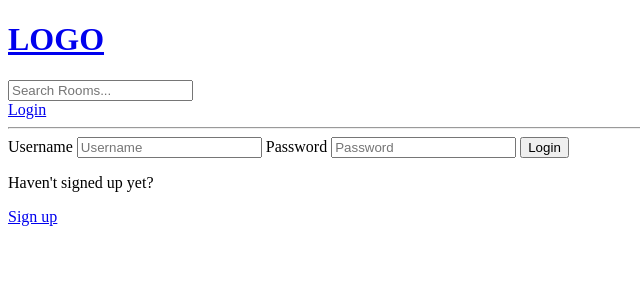
After one commit to thmjiya022/studyBud, a Django app: page /login/ in a window 1280 px wide. The commit adds this page. Shown: the top 300 px of the page, without its empty margins (0-640 px from the left). Run offline with Django 3.2, Linux system fonts and the light colour scheme.

Commit message:
user registation

```diff
--- a/base/templates/base/home.html
+++ b/base/templates/base/home.html
@@ -35,8 +35,11 @@
         <div>
             {% for room in rooms %}
                 <div>
+                    {% if request.user == room.host %}
                     <a href="{% url 'update-room' room.id %}">Edit</a>
                     <a href="{% url 'delete-room' room.id %}">Delete</a>
+                    {% endif %}
+
                     <span>@{{room.host.username}}</span>
                     <h5>{{room.id}} -- <a href="{% url 'room' room.id%}">{{room.name}}</a></h5>
                 </div>
--- /dev/null
+++ b/base/templates/base/login_register.html
@@ -0,0 +1,38 @@
+{% extends 'main.html' %}
+
+
+{% block content%}
+
+{% if page == 'login'%}
+<div>
+    <form method="POST" action="">
+        {% csrf_token %}
+        <label>Username</label>
+        <input type="text" name="username" placeholder="Username" />
+
+        <label>Password</label>
+        <input type="password" name="password" placeholder="Password" />
+
+        <input type="submit" value="Login" />
+
+    </form>
+
+    <p>Haven't signed up yet?</p>
+    <a href="{% url 'register' %}">Sign up</a>
+</div>
+{% else %}
+<div>
+    <form method="POST" action="">
+        {% csrf_token %}
+        {{form.as_p}}
+        <input type="submit" value="Register" />
+
+    </form>
+
+    <p>Already signed up yet?</p>
+    <a href="{% url 'login' %}">Login</a>
+</div>
+
+{% endif %}
+
+{% endblock content%}
--- a/base/urls.py
+++ b/base/urls.py
@@ -2,8 +2,13 @@ from django.urls import path
 from . import views
 
 urlpatterns = [
+    path('login/', views.login_page, name='login'),
+    path('logout/', views.logout_user, name='logout'),
+    path('register/', views.register_page, name='register'),
+
     path('', views.home, name='home'),
     path('room/<str:pk>/', views.room, name='room'),
+
     path('create-room/', views.create_room, name = 'create-room'),
     path('update-room<str:pk>/', views.update_room, name = 'update-room'),
     path('delete-room<str:pk>/', views.delete_room, name = 'delete-room'),
--- a/base/views.py
+++ b/base/views.py
@@ -1,9 +1,62 @@
 from django.shortcuts import render, redirect
+from django.http import HttpResponse
+from django.contrib import messages
+from django.contrib.auth.decorators import login_required
 from django.db.models import Q
+from django.contrib.auth.models import User
+from django.contrib.auth import authenticate, login,logout
+from django.contrib.auth.forms import UserCreationForm
 from . models import Room,Topic
 from . forms import RoomForm
 
 # Create your views here.
+
+def login_page(request):
+    page = 'login'
+
+    if request.user.is_authenticated:
+        return redirect('home')
+
+    if request.method == 'POST':
+        username = request.POST.get('username').lower()
+        password = request.POST.get('password')
+
+        try:
+            User.objects.get(username=username)
+        except:
+            messages.error(request, 'User does not exist')
+
+        user= authenticate(request,username=username, password=password)
+
+        if user is not None:
+            login(request, user)
+            return redirect('home')
+        else:
+            messages.error(request, 'Username OR password does not exist')
+
+    context = {'page':page}
+    return render(request, 'base/login_register.html', context)
+
+def logout_user(request):
+    logout(request)
+    return redirect('home')
+
+def register_page(request):
+    form = UserCreationForm()
+
+    if request.method == 'POST':
+        form = UserCreationForm(request.POST)
+        if form.is_valid():
+            user = form.save(commit=False)
+            user.username = user.username.lower()
+            user.save()
+            login(request,user)
+            return redirect('home')
+        else:
+            messages.error(request, 'An error occured during registration')
+
+    context = {'form': form}
+    return render(request, 'base/login_register.html',context)
 
 def home(request):
     q = request.GET.get('q') if request.GET.get('q') != None else ''
@@ -25,7 +78,7 @@ def room(request,pk):
     context = {'room': room}
     return render(request, 'base/room.html', context)
 
-
+@login_required(login_url='login')
 def create_room(request):
     form = RoomForm()
 
@@ -39,9 +92,14 @@ def create_room(request):
     return render(request, 'base/room_form.html', context)
 
 
+@login_required(login_url='login')
 def update_room(request,pk):
     room = Room.objects.get(id=pk)
     form = RoomForm(instance=room)
+
+    if request.user != room.host:
+        return HttpResponse('You are not allowed here!!')
+
 
     if request.method == 'POST':
         form = RoomForm(request.POST, instance=room)
@@ -53,8 +111,13 @@ def update_room(request,pk):
     context = {'form': form}
     return render(request, 'base/room_form.html', context)
 
+@login_required(login_url='login')
 def delete_room(request, pk):
     room = Room.objects.get(id=pk)
+
+    if request.user != room.host:
+        return HttpResponse('You are not allowed here!!')
+
 
     if request.method == 'POST':
         room.delete()
--- a/templates/main.html
+++ b/templates/main.html
@@ -9,6 +9,16 @@
 <body>
     {% include 'navbar.html' %}
 
+    {% if messages %}
+    <ul class="messages">
+
+        {% for message in messages %}
+        <li> {{message}}</li>
+        {%endfor%}
+
+    </ul>
+    {% endif %}
+
     {% block content%}
 
 
--- a/templates/navbar.html
+++ b/templates/navbar.html
@@ -8,4 +8,11 @@
     <input type="text" name="q" placeholder="Search Rooms..." />
 </form>
 
+{% if request.user.is_authenticated %}
+<p>Hello {{request.user}}</p>
+<a href="{% url 'logout' %}">Logout</a>
+{% else %}
+
+<a href="{% url 'login' %}">Login</a>
+{% endif %}
 <hr>
```
Also changed, not shown: db.sqlite3.
